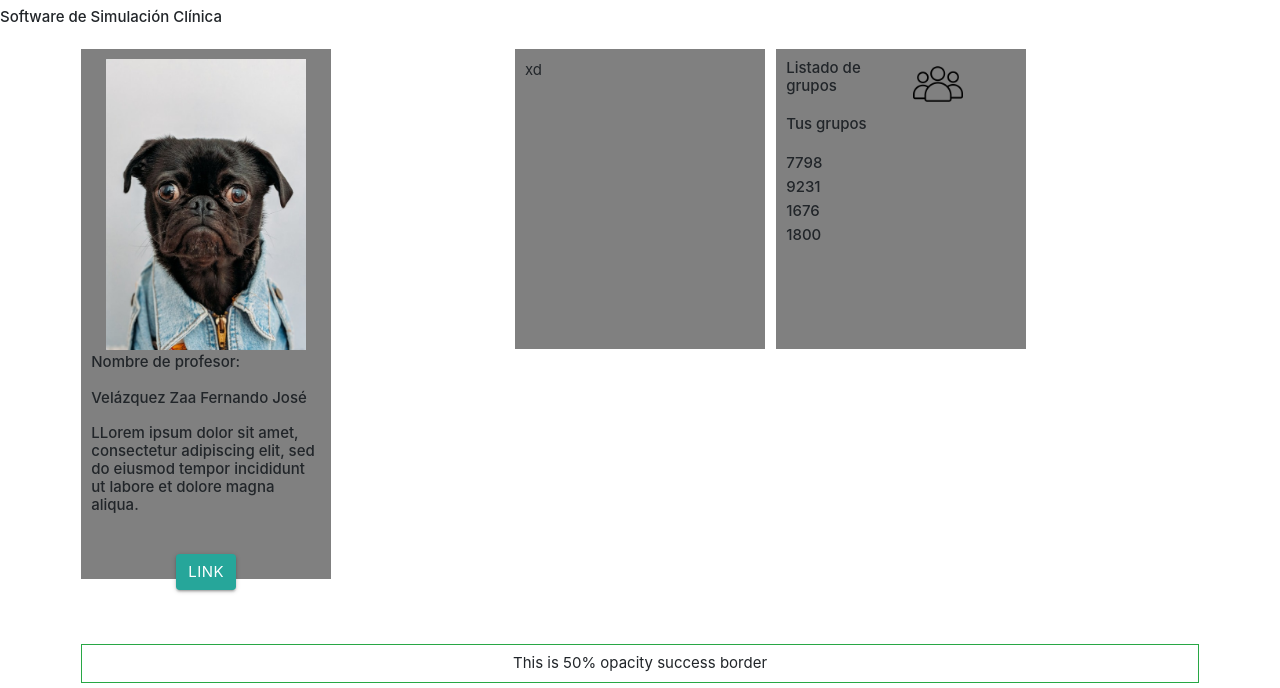
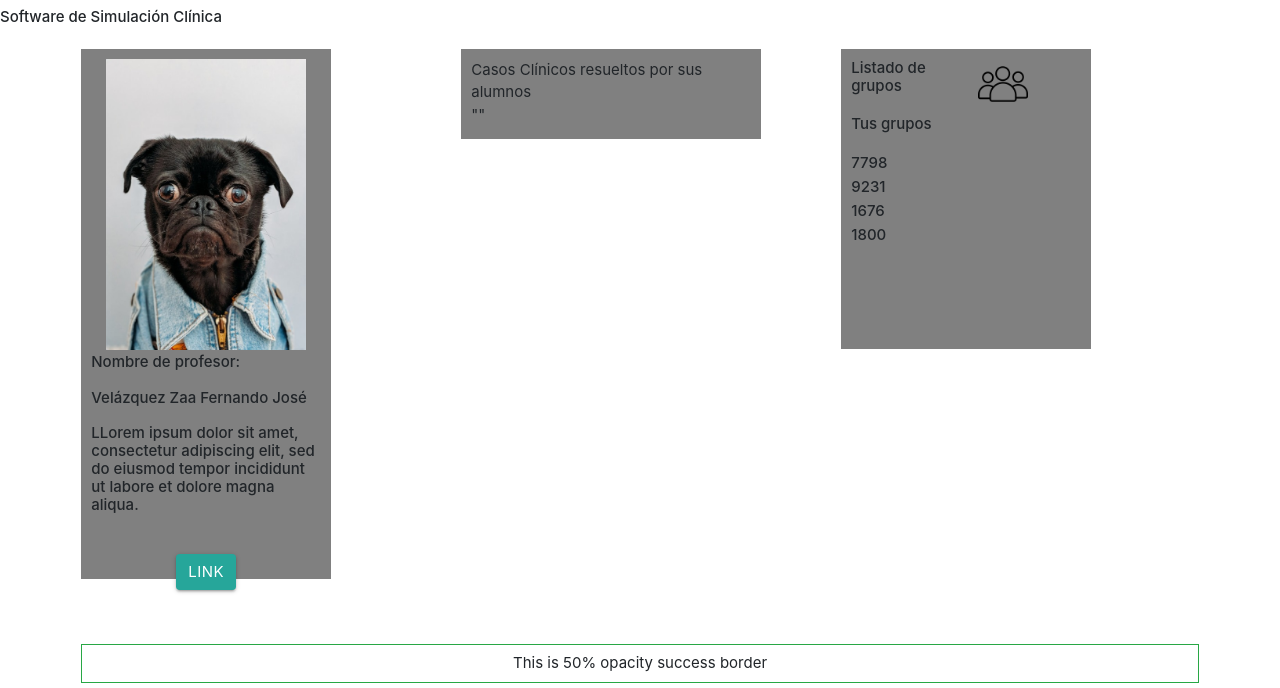
Before and after one commit to JonathanRA949/Entregable-1.1, a plain HTML site: page profesor.html in a window 1280 px wide. Shown: the part 82-770 px from the top of the page. Drawn offline with nearby package versions, Linux system fonts and the light colour scheme.

Commit message:
Jonathan 30/5 13:00 hrs

```diff
--- a/css/style.css
+++ b/css/style.css
@@ -1452,6 +1452,6 @@ ul.img_icon li {
      background-color: gray;
     margin: 5px 0px 0px;
     padding: 10px;
-    height: 300px;
-    width: 250px;
+    height: 90px;
+    width: 300px;
 }
--- a/profesor.html
+++ b/profesor.html
@@ -66,11 +66,13 @@
           <div class="container text-center">
             <a class="btn bd-primary" href="#" role="button">Link</a>
           </div>
-        </div>
+        </div> <!---perrito-->
       </div>
 
-      <div class="bloqueLargo">
-        xd
+      <div class="col">
+        <div class="bloqueLargo">
+          Casos Clínicos resueltos por sus alumnos<br>""
+        </div>
       </div>
 
       <div class="col">
```
